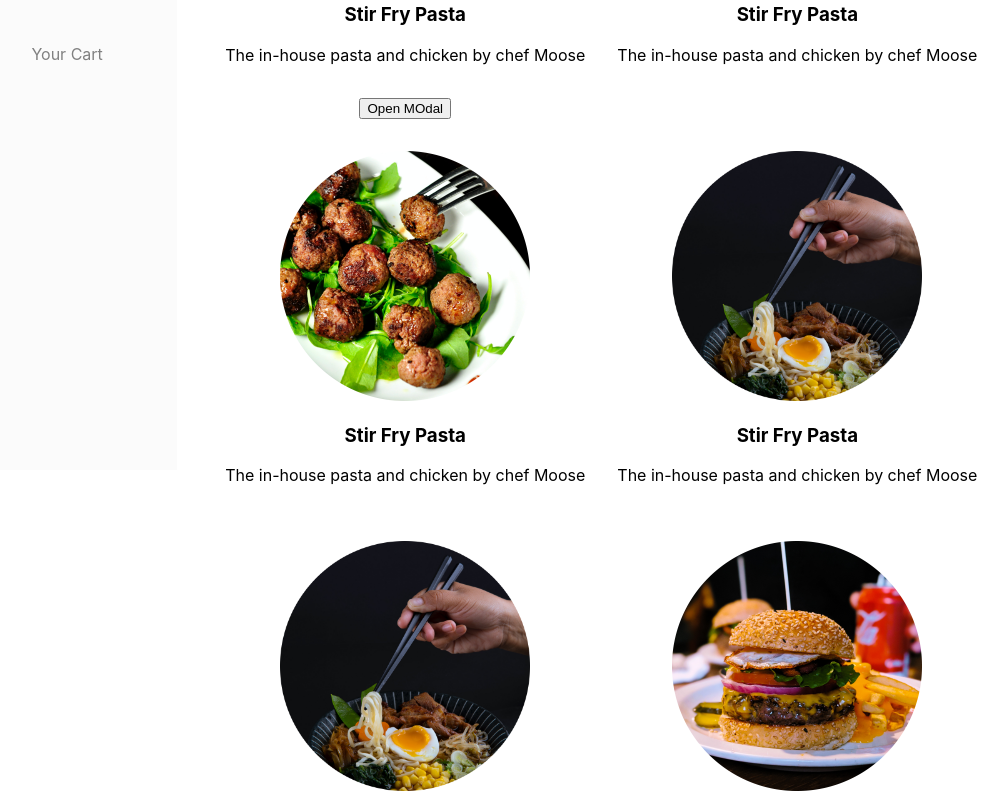
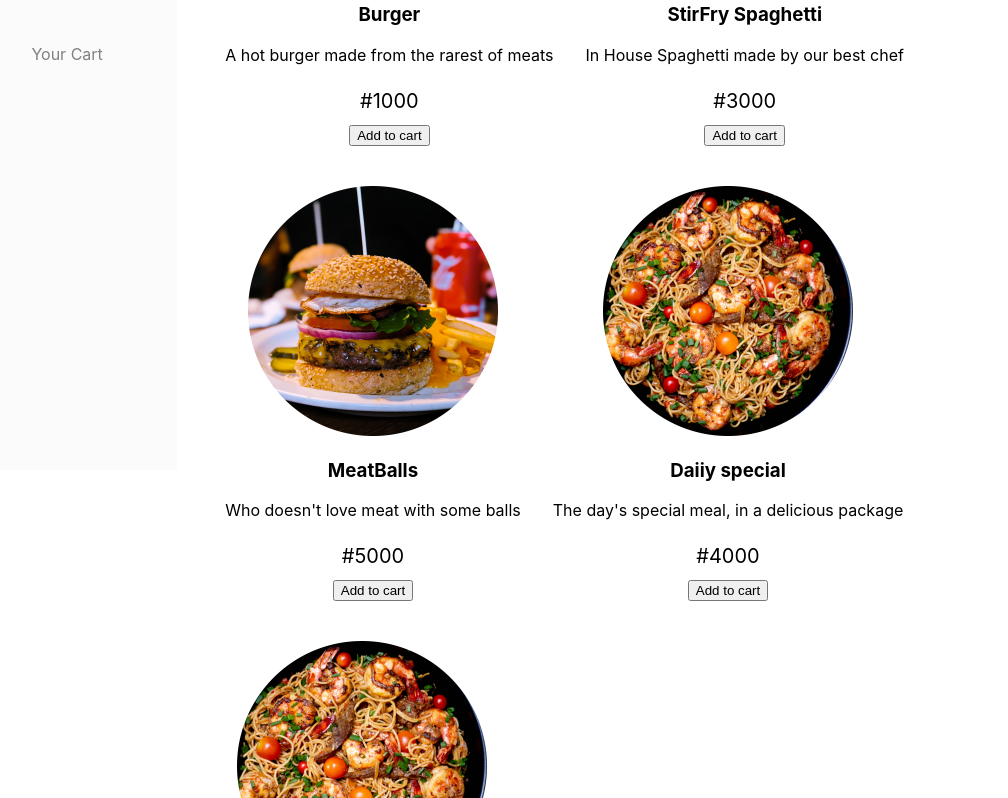
Before and after one commit to ifedolapoomoniyi/Lillies-Food-App, a React (Create React App) app in the folder foodapp/: page /dashboard in a window 1280 px wide. Shown: the part 442-1240 px from the top of the page, without its empty margins (43-1051 px from the left). Built offline with nearby package versions, Linux system fonts and the light colour scheme.

Commit message:
completed Ui updates

```diff
--- a/foodapp/src/components/Dashboard.jsx
+++ b/foodapp/src/components/Dashboard.jsx
@@ -1,82 +1,36 @@
-import React, { useState } from 'react'
-import '../styles/Dashboard.css'
-import ImageComp from './ImageComp'
-import img4 from '../imgs/img4.png'
-import img2 from '../imgs/img2.png'
-import img3 from '../imgs/img3.png'
-import img1 from '../imgs/img1.png'
-import img5 from '../imgs/img5.png'
-import ModalComp from './ModalComp'
+import React, { useState } from "react";
+import "../styles/Dashboard.css";
+import ImageComp from "./ImageComp";
+import { Food } from "../data/data";
 
 const Dashboard = () => {
-
-    const [openModal, setopenModal] = useState(false)
-
-    const handleOpen = ()=>{
-        setopenModal(true)
-    }
-    const handleClose = ()=>{
-        setopenModal(false)
-    }
-
 
 	return (
 		<div className="Dashboard">
 			<div className="dashboard-header">
 				<h3>Good morning, {localStorage.getItem("name")}!</h3>
-            <img src="" alt="Profile Image" />
+				<img src="" alt="Profile" />
 			</div>
 			<div className="dashboard-body">
+					{Food.map((item, key) => {
+						return (
 				<div className="dashboard-image">
 							<ImageComp
-                name={'Stir Fry Pasta'}
-                text={'The in-house pasta and chicken by chef Moose'}
-                image={img4}
+								name={item.name}
+								text={item.description}
+								image={require("../imgs/" + item.img + ".png")}
+                                price={item.price}
+                                cart={item.cart}
+                                about={item.about}
 							>
-                    <ModalComp open = {openModal} handleClose = {handleClose}><div>Can this modal take some stuff from here?</div></ModalComp>
-                    <button onClick={handleOpen}>Open MOdal</button>
                             </ImageComp>
 				</div>
-            <div className="dashboard-image">
-                <ImageComp
-                name={'Stir Fry Pasta'}
-                text={'The in-house pasta and chicken by chef Moose'}
-                image={img2}
-                />
-            </div>
-            <div className="dashboard-image">
-                <ImageComp
-                name={'Stir Fry Pasta'}
-                text={'The in-house pasta and chicken by chef Moose'}
-                image={img3}
-                />
-            </div>
-            <div className="dashboard-image">
-                <ImageComp
-                name={'Stir Fry Pasta'}
-                text={'The in-house pasta and chicken by chef Moose'}
-                image={img1}
-                />
-            </div>
-            <div className="dashboard-image">
-                <ImageComp
-                name={'Stir Fry Pasta'}
-                text={'The in-house pasta and chicken by chef Moose'}
-                image={img1}
-                />
-            </div>
-            <div className="dashboard-image">
-                <ImageComp
-                name={'Stir Fry Pasta'}
-                text={'The in-house pasta and chicken by chef Moose'}
-                image={img4}
-                />
+
+						);
+					})}
 			</div>
 		</div>
+	);
+};
 
-
-    </div>
-  )
-}
-
-export default Dashboard
+export default Dashboard;
```
Lines whose indentation alone changed are shown as unchanged.
